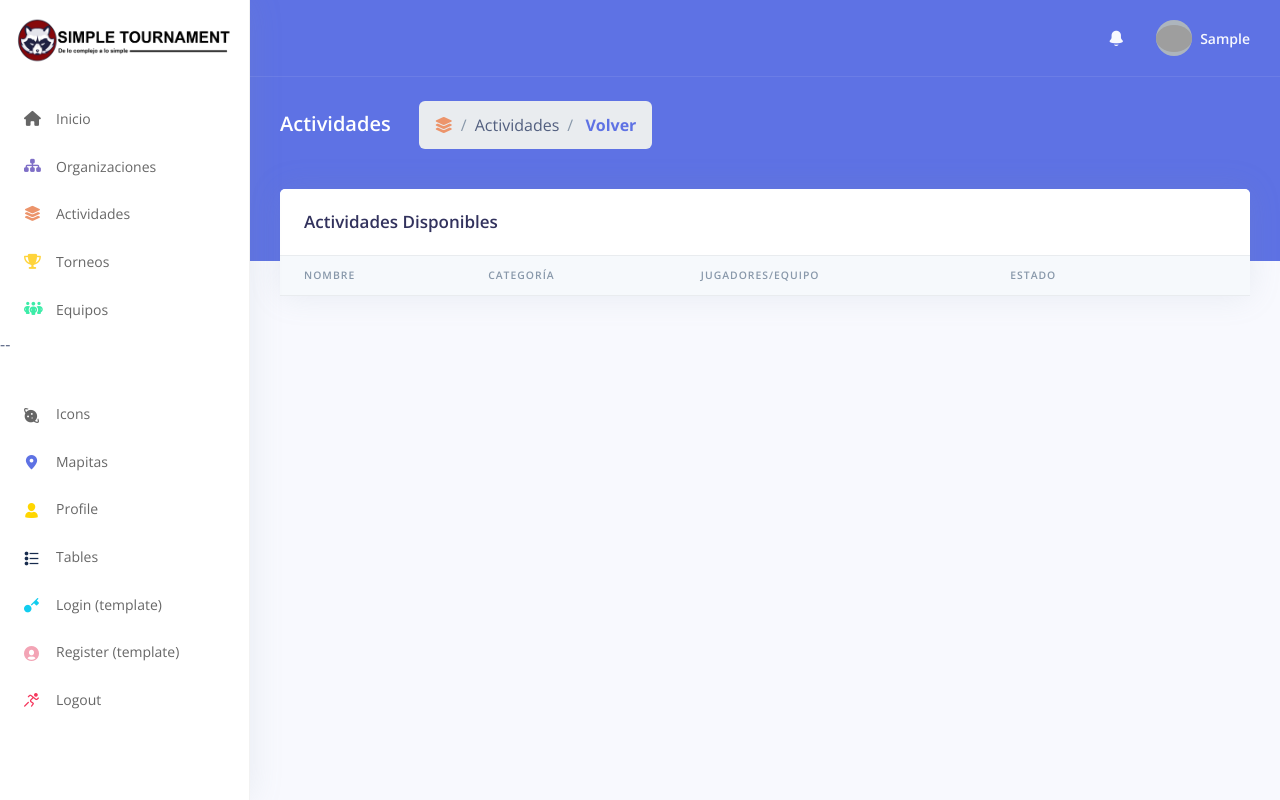
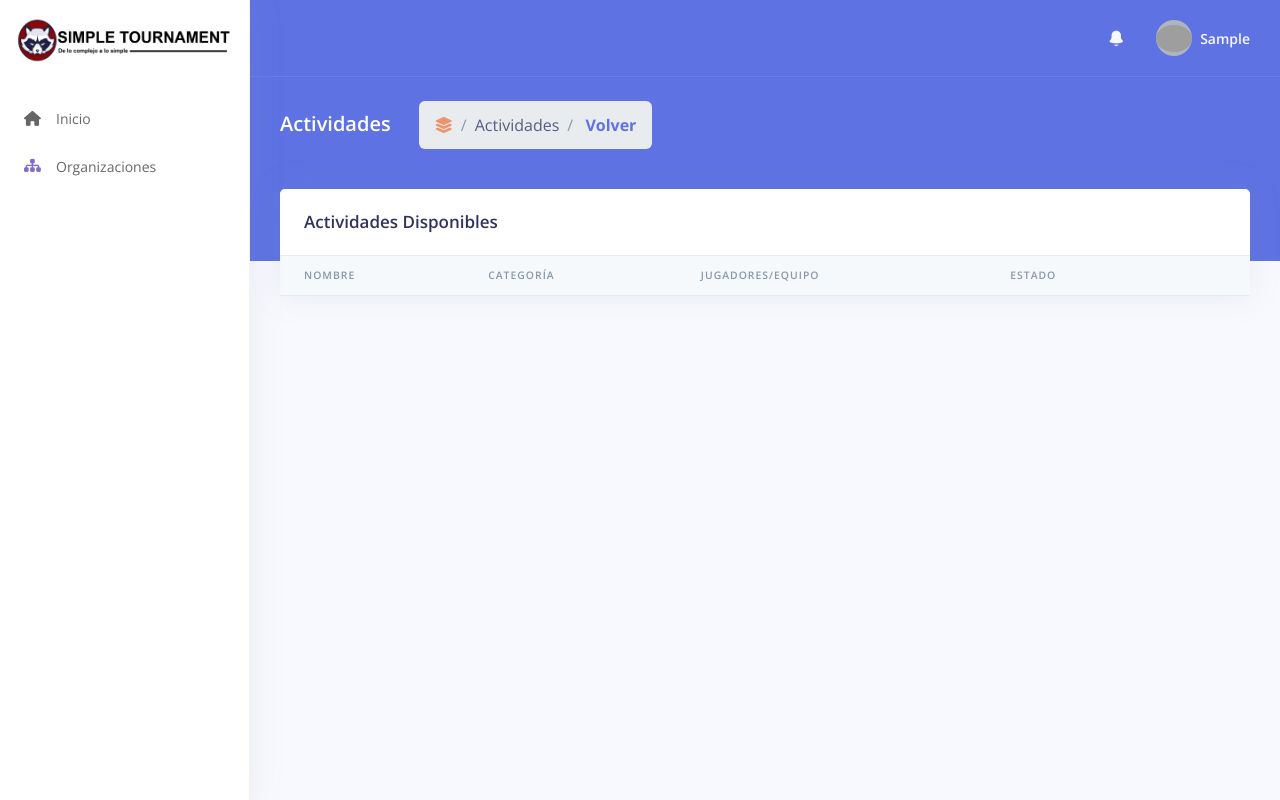
Before and after one commit to malarau/gestion-de-torneos, a Flask app: page /activities/ in a window 1280 px wide. Run offline with Flask 3, Linux system fonts and the light colour scheme; the visitor is signed in with stand-in values (Sample User, id 1); data comes from the database, SQL or seed files in the repository; data that the repository does not hold is empty; parts of the project's set-up code (start-up, migrations or seed data) failed here and were passed over; some libraries are stand-ins or nearby versions; grey boxes are pictures that could not be loaded.

Commit message:
feat: Update sidenav to conditionally display activities link for admin users; remove unused navigation items

```diff
--- a/flaskapp/templates/includes/sidenav.html
+++ b/flaskapp/templates/includes/sidenav.html
@@ -25,77 +25,16 @@
             </a>
           </li>
 
+          <!-- Se muestra este elemento solo si el usuario es administrador -->
+          {% if current_user.is_admin %}
           <li class="nav-item">
             <a class="nav-link {% if 'organizations' in segment %} active {% endif %}" href="/activities">
               <i class="fa-solid fa-layer-group" style="color: #ec946b;"></i>
               <span class="nav-link-text">Actividades</span>
             </a>
           </li>
+          {% endif %}
 
-          <li class="nav-item">
-            <a class="nav-link {% if 'tournaments' in segment %} active {% endif %}" href="/tournaments">
-              <i class="fa fa-trophy" style="color: #FFD43B;"></i>
-              <span class="nav-link-text">Torneos</span>
-            </a>
-          </li>
-
-          <li class="nav-item">
-            <a class="nav-link {% if 'teams' in segment %} active {% endif %}" href="/teams">
-              <i class="fa-solid fa-people-group" style="color: #3ceca8;"></i>
-              <span class="nav-link-text">Equipos</span>
-            </a>
-          </li>
-          <!-- divider -->
-          -- <hr class="my-3">
-
-          <li class="nav-item">
-            <a class="nav-link {% if 'icons' in segment %} active {% endif %}" href="/icons.html">
-              <i class="ni ni-planet"></i>
-              <span class="nav-link-text">Icons</span>
-            </a>
-          </li>
-
-          <li class="nav-item">
-            <a class="nav-link {% if 'map' in segment %} active {% endif %}" href="/map.html">
-              <i class="ni ni-pin-3 text-primary"></i>
-              <span class="nav-link-text">Mapitas</span>
-            </a>
-          </li>
-
-          <li class="nav-item">
-            <a class="nav-link {% if 'profile' in segment %} active {% endif %}" href="/profile.html">
-              <i class="ni ni-single-02 text-yellow"></i>
-              <span class="nav-link-text">Profile</span>
-            </a>
-          </li>
-
-          <li class="nav-item">
-            <a class="nav-link {% if 'tables' in segment %} active {% endif %}" href="/tables.html">
-              <i class="ni ni-bullet-list-67 text-default"></i>
-              <span class="nav-link-text">Tables</span>
-            </a>
-          </li>
-
-          <li class="nav-item">
-            <a class="nav-link" href="/login.html">
-              <i class="ni ni-key-25 text-info"></i>
-              <span class="nav-link-text">Login (template)</span>
-            </a>
-          </li>
-
-          <li class="nav-item">
-            <a class="nav-link" href="/register.html">
-              <i class="ni ni-circle-08 text-pink"></i>
-              <span class="nav-link-text">Register (template)</span>
-            </a>
-          </li>
-
-          <li class="nav-item">
-            <a class="nav-link" href="{{ url_for('authentication_blueprint.logout') }}">
-              <i class="ni ni-user-run text-red"></i>
-              <span class="nav-link-text">Logout</span>
-            </a>
-          </li>
         </ul>
       </div>
     </div>
```
